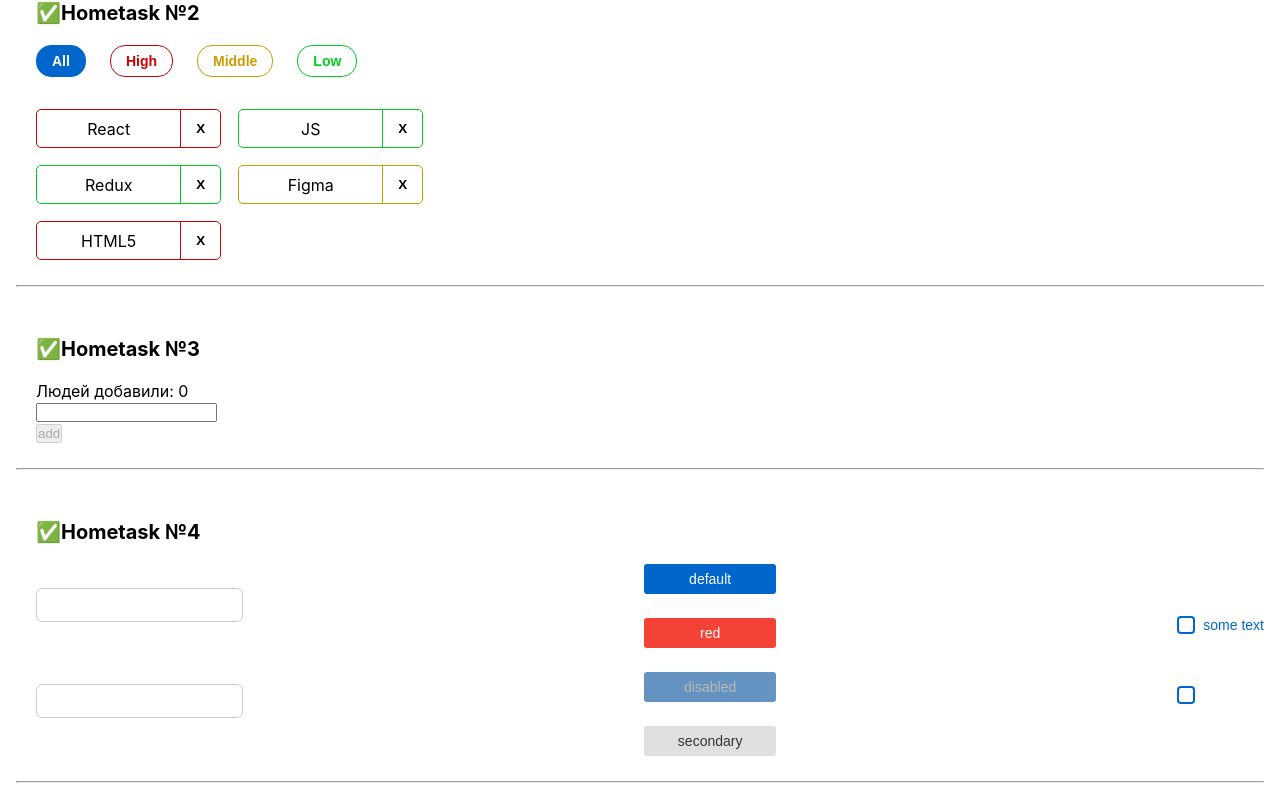
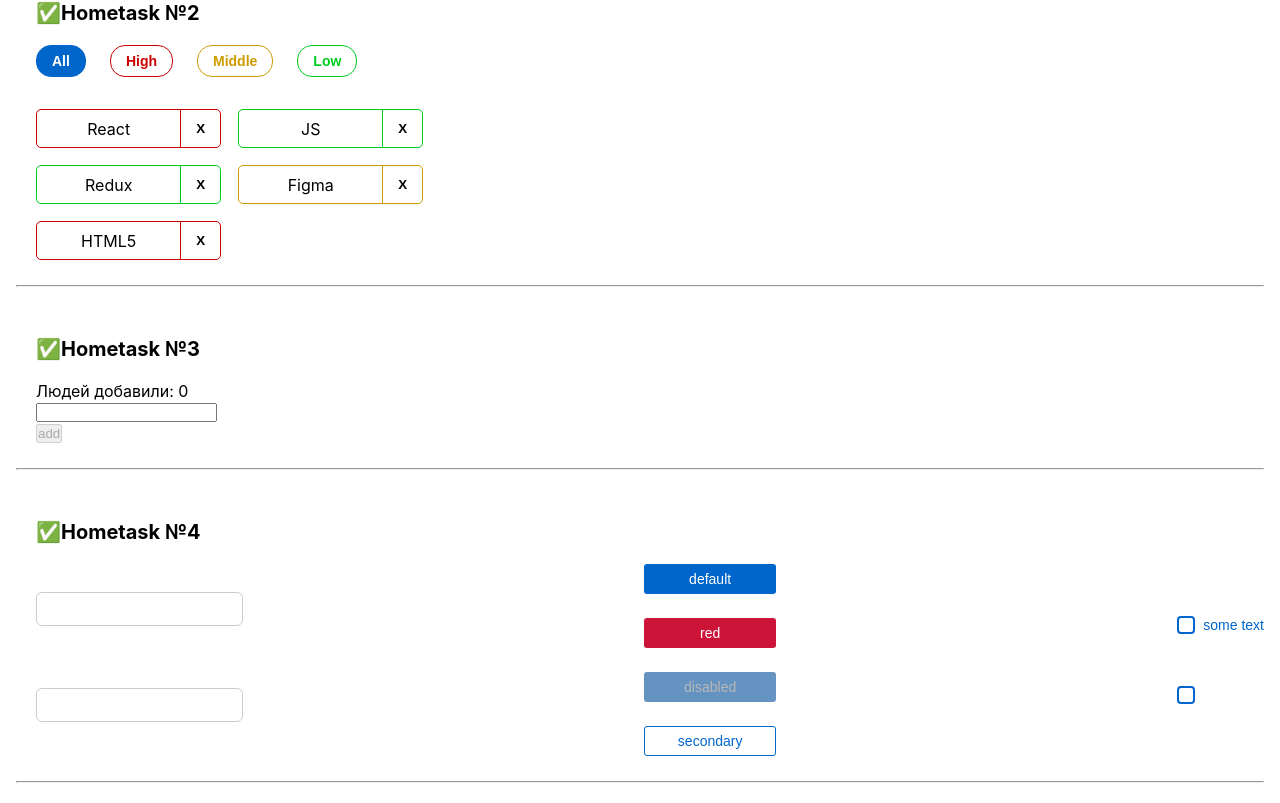
Before and after one commit to Kozirskiy/sprint-2-autocheck-HW, a React (Create React App) app: page / in a window 1280 px wide. Shown: the part 427-1230 px from the top of the page. Built offline with nearby package versions, Linux system fonts and the light colour scheme.

Commit message:
alle moet werken huise werk 4 sprint2

```diff
--- a/src/s2-homeworks/hw04/common/c1-SuperInputText/SuperInputText.tsx
+++ b/src/s2-homeworks/hw04/common/c1-SuperInputText/SuperInputText.tsx
@@ -58,6 +58,12 @@ const SuperInputText: React.FC<SuperInputTextPropsType> = (
 
     return (
         <div className={s.inputWrapper}>
+            <span
+                id={id ? id + '-span' : undefined}
+                className={finalSpanClassName}
+            >
+                {error}
+            </span>
             <input
                 id={id}
                 type={'text'}
@@ -66,12 +72,7 @@ const SuperInputText: React.FC<SuperInputTextPropsType> = (
                 className={finalInputClassName}
                 {...restProps} // отдаём инпуту остальные пропсы если они есть (value например там внутри)
             />
-            <span
-                id={id ? id + '-span' : undefined}
-                className={finalSpanClassName}
-            >
-                {error}
-            </span>
+
         </div>
     )
 }
--- a/src/s2-homeworks/hw04/common/c2-SuperButton/SuperButton.module.css
+++ b/src/s2-homeworks/hw04/common/c2-SuperButton/SuperButton.module.css
@@ -10,13 +10,7 @@
 
     width: 132px;
     height: 30px;
-    /*top: 1465px;*/
-    /*left: 574px;*/
     border-radius: 3px;
-    /*padding-top: 5px;*/
-    /*padding-right: 24px;*/
-    /*padding-bottom: 5px;*/
-    /*padding-left: 24px;*/
     gap: 10px;
 
 }
@@ -28,17 +22,17 @@
 }
 
 .red {
-    background-color: #f44336;
+    background-color: #CC1439;
     color: white;
 }
 
 .secondary {
-    background-color: #e0e0e0;
-    color: #333;
+    background-color: white;
+    color: #0066CC;
+    border: 1px solid #0066CC;
 }
 
 .disabled {
-
     background-color: #004D99;
     color: #888;
     cursor: not-allowed;
@@ -47,12 +41,18 @@
 /* Ховеры */
 .default:hover {
     background-color: #0080FF;
+    transform: scaleX(1.2);
+    transition: ease 0.5s;
 }
 .red:hover {
-    background-color: #d32f2f;
+    background-color: #FF1A47;
+    transform: scaleX(1.2);
+    transition: ease 0.5s;
 }
 .secondary:hover {
-    background-color: #d6d6d6;
+    background-color: white;
+    transform: scaleX(1.2);
+    transition: ease 0.5s;
 }
 
 /* Active */
--- a/src/s2-homeworks/hw04/common/c3-SuperCheckbox/SuperCheckbox.module.css
+++ b/src/s2-homeworks/hw04/common/c3-SuperCheckbox/SuperCheckbox.module.css
@@ -20,7 +20,7 @@
 
 .checkbox:checked {
     background-image: url('checked.svg');
-    background-color: #06c;
+    background-color: #ffffff;
     border-color: #0059b3;
 }
 
```
